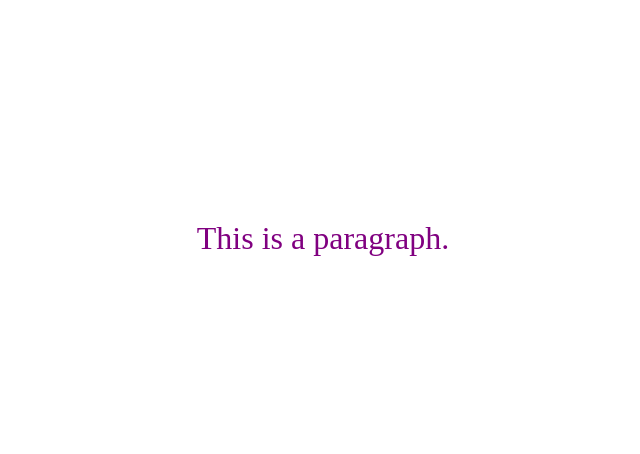
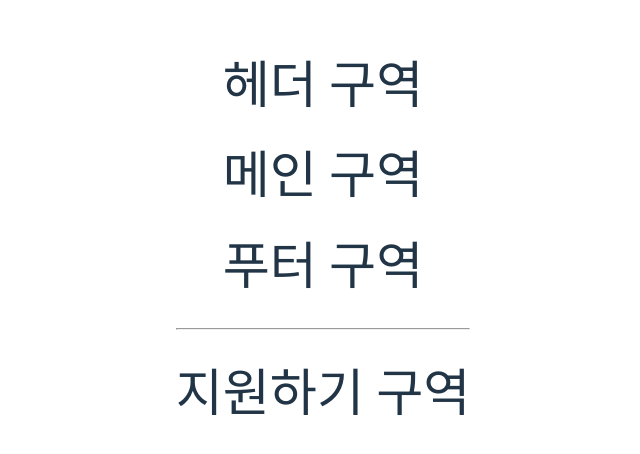
Before and after one commit to Jackihyun/AO-WEB, a Svelte app in the folder Projects/fe/: page / in a window 1280 px wide. Shown: the part 162-616 px from the top of the page, without its empty margins (317-957 px from the left). Built offline with nearby package versions, Linux system fonts and the light colour scheme.

Commit message:
전체 구조 대략 만듬

```diff
--- a/Projects/fe/src/App.svelte
+++ b/Projects/fe/src/App.svelte
@@ -1,16 +1,10 @@
 <script>
   import svelteLogo from "./assets/svelte.svg";
-  import viteLogo from "/vite.svg";
-  import Counter from "./lib/Counter.svelte";
-  let src = "./image.gif";
+  import Mainpage from "./mainpage.svelte";
+  import Applypage from "./applypage.svelte";
+  import Apply from "./apply.svelte";
 </script>
 
-<p>This is a paragraph.</p>
-
-<style>
-  p {
-    color: purple;
-    font-family: "Times New Roman", Times, serif;
-    font-size: 2em;
-  }
-</style>
+<Mainpage />
+<hr />
+<Apply />
--- /dev/null
+++ b/Projects/fe/src/apply.svelte
@@ -0,0 +1 @@
+<h1>지원하기 구역</h1>
--- /dev/null
+++ b/Projects/fe/src/applypage.svelte
@@ -0,0 +1,9 @@
+<script>
+  import Header from "./header.svelte";
+  import Footer from "./footer.svelte";
+  import Apply from "./apply.svelte";
+</script>
+
+<Header />
+<Apply />
+<Footer />
--- /dev/null
+++ b/Projects/fe/src/mainpage.svelte
@@ -0,0 +1,9 @@
+<script>
+  import Header from "./header.svelte";
+  import Footer from "./footer.svelte";
+  import Main from "./main.svelte";
+</script>
+
+<Header />
+<Main />
+<Footer />
```
